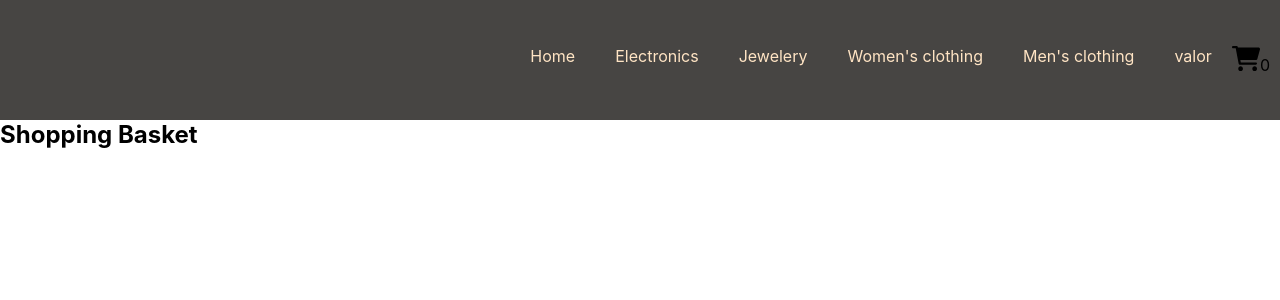
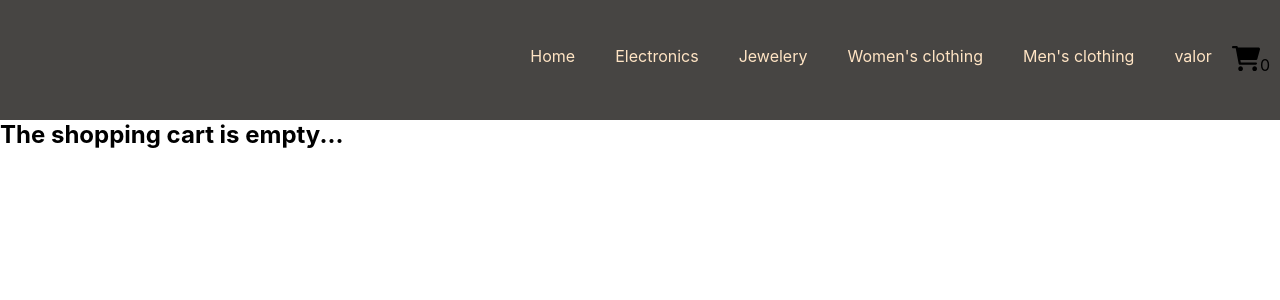
Before and after one commit to NorbertoRubulotta/cursoReact, a React (Create React App) app: page /cart in a window 1280 px wide. Shown: the top 300 px of the page. Built offline with nearby package versions, Linux system fonts and the light colour scheme.

Commit message:
Se agrega la funcion removeAllItems al cart y navegabilidad desde el cartWidget

```diff
--- a/src/containers/Cart/index.jsx
+++ b/src/containers/Cart/index.jsx
@@ -3,12 +3,13 @@ import { Shop } from '../../context/ShopContext';
 import './styles.css';
 const Cart = () => {
 
-  const { cart , removeCartItem } = useContext(Shop);
+  const { cart , removeCartItem, removeAllItems } = useContext(Shop);
 
   console.log(cart)
   return (
+    <div className="cartContainer">
+    {(cart.length) > 0 ?
     <section>
-
       <h2>Shopping Basket</h2>
 
       <ul>
@@ -26,9 +27,12 @@ const Cart = () => {
         })}
 
       </ul>
-
-    </section>
-
+      <button onClick={() => removeAllItems()}>Remove All Items</button>
+    </section> :
+    <section>
+      <h2>The shopping cart is empty...</h2>
+    </section>}
+    </div>
 
 
   )
--- a/src/context/ShopContext.jsx
+++ b/src/context/ShopContext.jsx
@@ -34,11 +34,13 @@ console.log(product, quantity);
         console.log(notDeletedItems);
         setCart(notDeletedItems);
     }
-
+const removeAllItems = () => {
+    setCart([]);
+}
 
     return (
 
-        <Shop.Provider value={{ estadoA, setEstadoA, addItem, cart, removeCartItem }}>
+        <Shop.Provider value={{ estadoA, setEstadoA, addItem, cart, removeCartItem, removeAllItems }}>
             {children}
         </Shop.Provider>
     )
```
